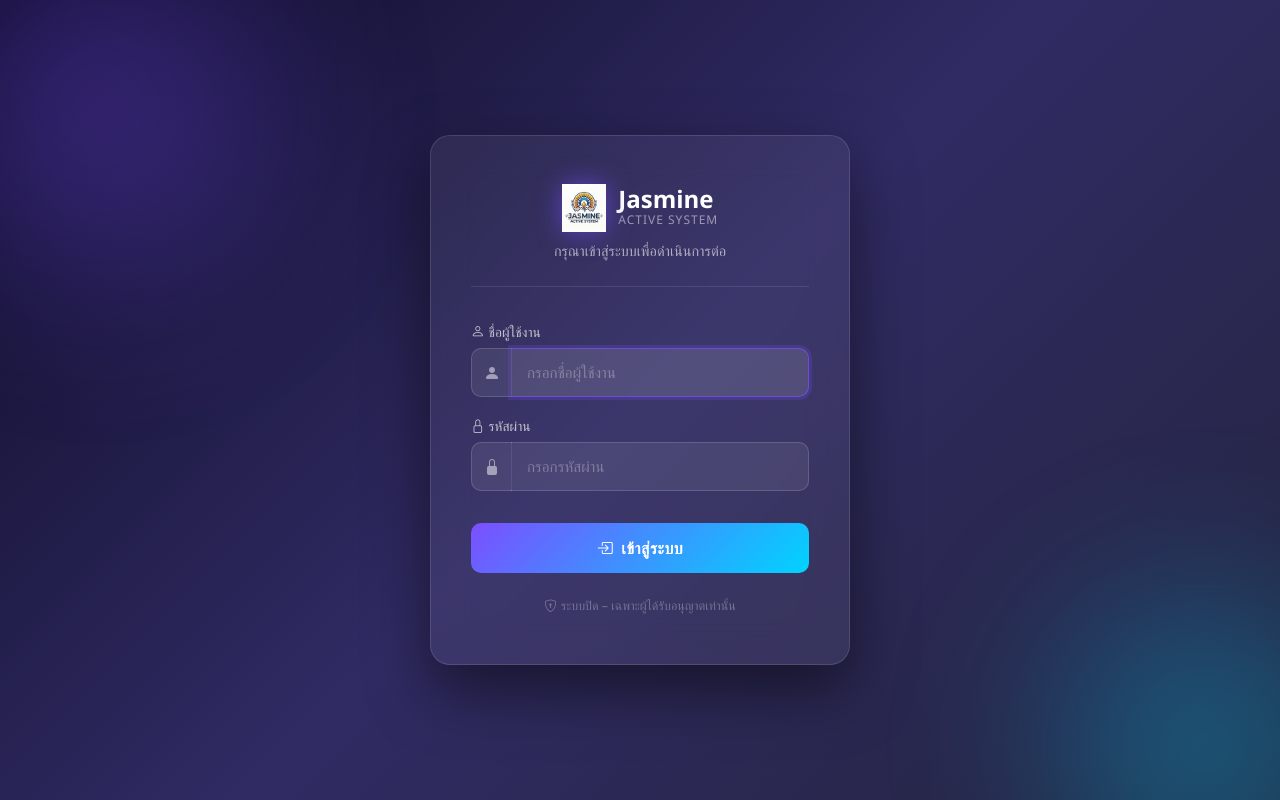
After one commit to MontienNgamkaew/jassystem, a PHP site: page /login.php in a window 1280 px wide. The commit adds this page. Run offline with PHP 8.4, Linux system fonts and the light colour scheme; some libraries are stand-ins or nearby versions.

Commit message:
feat: add login system, session auth, user management for admin

```diff
--- a/ajax_get_package_items.php
+++ b/ajax_get_package_items.php
@@ -1,4 +1,6 @@
 <?php
+session_start();
+if (!isset($_SESSION['user_id'])) { http_response_code(403); echo json_encode(['success'=>false,'message'=>'Unauthorized']); exit; }
 require_once 'db.php';
 
 header('Content-Type: application/json');
--- a/ajax_import_csv_to_doc.php
+++ b/ajax_import_csv_to_doc.php
@@ -1,4 +1,6 @@
 <?php
+session_start();
+if (!isset($_SESSION['user_id'])) { http_response_code(403); echo json_encode(['success'=>false,'message'=>'Unauthorized']); exit; }
 require_once 'db.php';
 
 header('Content-Type: application/json');
--- a/generate_pdf.php
+++ b/generate_pdf.php
@@ -1,4 +1,6 @@
 <?php
+session_start();
+if (!isset($_SESSION['user_id'])) { header('Location: login.php'); exit; }
 require_once 'db.php';
 require_once 'vendor/autoload.php';
 
--- /dev/null
+++ b/login.php
@@ -0,0 +1,254 @@
+<?php
+if (session_status() === PHP_SESSION_NONE) session_start();
+
+// Already logged in → go to dashboard
+if (isset($_SESSION['user_id'])) {
+    header('Location: index.php');
+    exit;
+}
+
+require_once 'db.php';
+
+$error = '';
+
+if ($_SERVER['REQUEST_METHOD'] === 'POST') {
+    $username = trim($_POST['username'] ?? '');
+    $password = trim($_POST['password'] ?? '');
+
+    if ($username === '' || $password === '') {
+        $error = 'กรุณากรอกชื่อผู้ใช้งานและรหัสผ่าน';
+    } else {
+        $stmt = $pdo->prepare("SELECT * FROM users WHERE username = ? AND is_active = 1");
+        $stmt->execute([$username]);
+        $user = $stmt->fetch();
+
+        if ($user && password_verify($password, $user['password'])) {
+            $_SESSION['user_id']    = $user['id'];
+            $_SESSION['username']   = $user['username'];
+            $_SESSION['full_name']  = $user['full_name'];
+            $_SESSION['role']       = $user['role'];
+            header('Location: index.php');
+            exit;
+        } else {
+            $error = 'ชื่อผู้ใช้งานหรือรหัสผ่านไม่ถูกต้อง';
+        }
+    }
+}
+?>
+<!DOCTYPE html>
+<html lang="th">
+<head>
+    <meta charset="UTF-8">
+    <meta name="viewport" content="width=device-width, initial-scale=1.0">
+    <title>เข้าสู่ระบบ – Jasmine Active System</title>
+    <link href="https://cdn.jsdelivr.net/npm/bootstrap@5.3.2/dist/css/bootstrap.min.css" rel="stylesheet">
+    <link rel="stylesheet" href="https://cdn.jsdelivr.net/npm/bootstrap-icons@1.11.1/font/bootstrap-icons.css">
+    <link rel="stylesheet" href="https://cdn.jsdelivr.net/npm/sweetalert2@11/dist/sweetalert2.min.css">
+    <style>
+        * { box-sizing: border-box; margin: 0; padding: 0; }
+
+        body {
+            min-height: 100vh;
+            display: flex;
+            align-items: center;
+            justify-content: center;
+            background: linear-gradient(135deg, #0f0c29, #302b63, #24243e);
+            font-family: 'Segoe UI', 'Helvetica Neue', Arial, sans-serif;
+            overflow: hidden;
+        }
+
+        /* Animated background orbs */
+        body::before, body::after {
+            content: '';
+            position: fixed;
+            border-radius: 50%;
+            filter: blur(80px);
+            opacity: 0.4;
+            animation: float 8s ease-in-out infinite;
+            pointer-events: none;
+        }
+        body::before {
+            width: 400px; height: 400px;
+            background: radial-gradient(circle, #7b4fff, transparent);
+            top: -100px; left: -100px;
+        }
+        body::after {
+            width: 350px; height: 350px;
+            background: radial-gradient(circle, #00d4ff, transparent);
+            bottom: -100px; right: -100px;
+            animation-delay: -4s;
+        }
+        @keyframes float {
+            0%, 100% { transform: translateY(0) scale(1); }
+            50%       { transform: translateY(30px) scale(1.05); }
+        }
+
+        .login-card {
+            background: rgba(255, 255, 255, 0.06);
+            backdrop-filter: blur(20px);
+            -webkit-backdrop-filter: blur(20px);
+            border: 1px solid rgba(255, 255, 255, 0.12);
+            border-radius: 20px;
+            padding: 48px 40px;
+            width: 100%;
+            max-width: 420px;
+            box-shadow: 0 25px 60px rgba(0,0,0,0.5);
+            position: relative;
+            z-index: 1;
+        }
+
+        .login-logo {
+            display: flex;
+            align-items: center;
+            justify-content: center;
+            gap: 12px;
+            margin-bottom: 8px;
+        }
+        .login-logo img {
+            height: 48px;
+            filter: drop-shadow(0 0 12px rgba(123,79,255,0.6));
+        }
+        .login-brand {
+            display: flex;
+            flex-direction: column;
+        }
+        .login-brand-name {
+            font-size: 1.5rem;
+            font-weight: 700;
+            color: #fff;
+            line-height: 1;
+        }
+        .login-brand-sub {
+            font-size: 0.75rem;
+            color: rgba(255,255,255,0.5);
+            letter-spacing: 1px;
+            text-transform: uppercase;
+        }
+
+        .login-title {
+            text-align: center;
+            color: rgba(255,255,255,0.6);
+            font-size: 0.9rem;
+            margin-bottom: 32px;
+            padding-bottom: 24px;
+            border-bottom: 1px solid rgba(255,255,255,0.1);
+        }
+
+        .form-label {
+            color: rgba(255,255,255,0.7);
+            font-size: 0.85rem;
+            margin-bottom: 6px;
+        }
+        .form-control {
+            background: rgba(255,255,255,0.08);
+            border: 1px solid rgba(255,255,255,0.15);
+            border-radius: 10px;
+            color: #fff;
+            padding: 12px 16px;
+            font-size: 0.95rem;
+            transition: all 0.3s;
+        }
+        .form-control:focus {
+            background: rgba(255,255,255,0.12);
+            border-color: rgba(123,79,255,0.7);
+            box-shadow: 0 0 0 3px rgba(123,79,255,0.2);
+            color: #fff;
+            outline: none;
+        }
+        .form-control::placeholder { color: rgba(255,255,255,0.3); }
+
+        .input-group-text {
+            background: rgba(255,255,255,0.08);
+            border: 1px solid rgba(255,255,255,0.15);
+            border-right: none;
+            border-radius: 10px 0 0 10px;
+            color: rgba(255,255,255,0.5);
+        }
+        .input-group .form-control { border-left: none; border-radius: 0 10px 10px 0; }
+        .input-group .form-control:focus { border-left: none; }
+
+        .btn-login {
+            width: 100%;
+            padding: 13px;
+            border: none;
+            border-radius: 10px;
+            background: linear-gradient(135deg, #7b4fff, #00d4ff);
+            color: #fff;
+            font-size: 1rem;
+            font-weight: 600;
+            letter-spacing: 0.5px;
+            cursor: pointer;
+            transition: all 0.3s;
+            margin-top: 8px;
+        }
+        .btn-login:hover {
+            transform: translateY(-2px);
+            box-shadow: 0 8px 25px rgba(123,79,255,0.5);
+        }
+        .btn-login:active { transform: translateY(0); }
+
+        .login-footer {
+            text-align: center;
+            margin-top: 24px;
+            color: rgba(255,255,255,0.3);
+            font-size: 0.78rem;
+        }
+    </style>
+</head>
+<body>
+<script src="https://cdn.jsdelivr.net/npm/sweetalert2@11/dist/sweetalert2.all.min.js"></script>
+
+<?php if ($error): ?>
+<script>
+document.addEventListener('DOMContentLoaded', () => {
+    Swal.fire({
+        icon: 'error',
+        title: 'เข้าสู่ระบบไม่สำเร็จ',
+        text: <?= json_encode($error) ?>,
+        background: '#1a1a2e',
+        color: '#fff',
+        confirmButtonColor: '#7b4fff'
+    });
+});
+</script>
+<?php endif; ?>
+
+<div class="login-card">
+    <div class="login-logo">
+        <img src="assets/img/logo.png" alt="Logo" onerror="this.style.display='none'">
+        <div class="login-brand">
+            <span class="login-brand-name">Jasmine</span>
+            <span class="login-brand-sub">Active System</span>
+        </div>
+    </div>
+    <p class="login-title">กรุณาเข้าสู่ระบบเพื่อดำเนินการต่อ</p>
+
+    <form method="POST" action="login.php">
+        <div class="mb-3">
+            <label class="form-label"><i class="bi bi-person me-1"></i>ชื่อผู้ใช้งาน</label>
+            <div class="input-group">
+                <span class="input-group-text"><i class="bi bi-person-fill"></i></span>
+                <input type="text" class="form-control" name="username" id="username"
+                       placeholder="กรอกชื่อผู้ใช้งาน" value="<?= htmlspecialchars($_POST['username'] ?? '') ?>"
+                       autocomplete="username" required autofocus>
+            </div>
+        </div>
+        <div class="mb-4">
+            <label class="form-label"><i class="bi bi-lock me-1"></i>รหัสผ่าน</label>
+            <div class="input-group">
+                <span class="input-group-text"><i class="bi bi-lock-fill"></i></span>
+                <input type="password" class="form-control" name="password" id="password"
+                       placeholder="กรอกรหัสผ่าน" autocomplete="current-password" required>
+            </div>
+        </div>
+        <button type="submit" class="btn-login">
+            <i class="bi bi-box-arrow-in-right me-2"></i>เข้าสู่ระบบ
+        </button>
+    </form>
+
+    <div class="login-footer">
+        <i class="bi bi-shield-lock me-1"></i>ระบบปิด – เฉพาะผู้ได้รับอนุญาตเท่านั้น
+    </div>
+</div>
+</body>
+</html>
--- /dev/null
+++ b/logout.php
@@ -0,0 +1,6 @@
+<?php
+if (session_status() === PHP_SESSION_NONE) session_start();
+session_unset();
+session_destroy();
+header('Location: login.php');
+exit;
```
Also changed, not shown: auth.php (added, +12 -0 lines), includes/header.php (+30 -2 lines), setup_admin.php (added, +51 -0 lines), users.php (added, +289 -0 lines).
